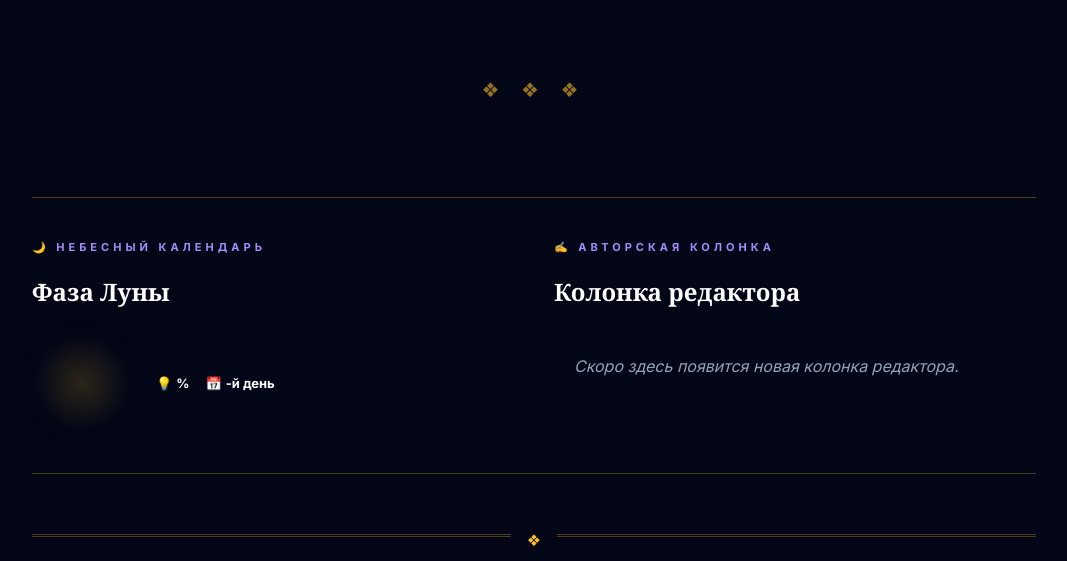
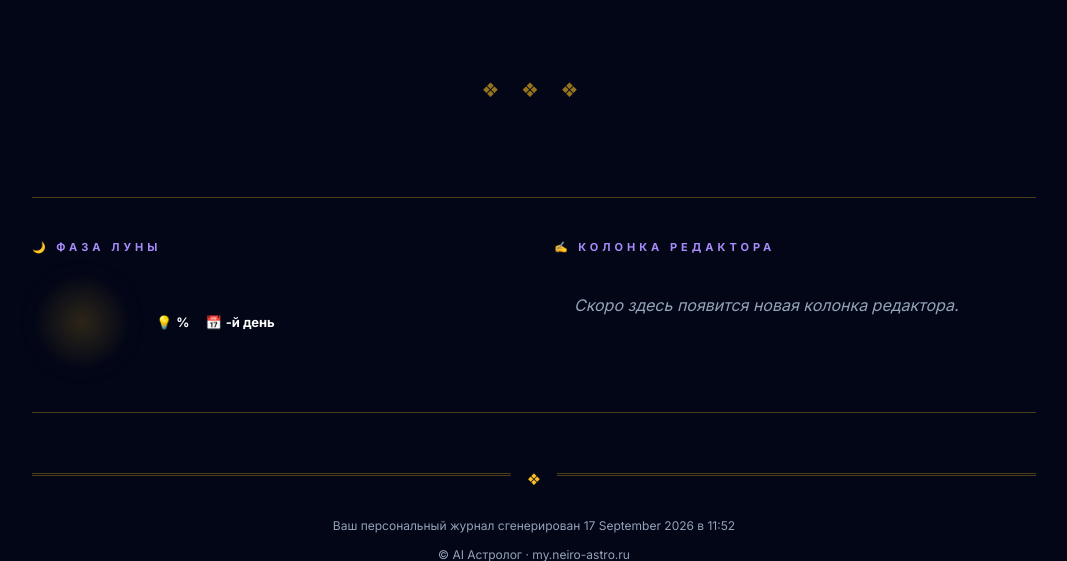
Before and after one commit to kmvlive/ai-astrolog1, a Laravel app: template backend/resources/views/magazine/show.blade.php in a window 1280 px wide. Shown: the part 981-1542 px from the top of the page, without its empty margins (106-1173 px from the left). Run offline with Laravel 12, Linux system fonts and the light colour scheme; the template is opened without the code that fills it, so the values that code supplies are empty; parts of the project's set-up code (start-up, migrations or seed data) failed here and were passed over; some libraries are stand-ins or nearby versions.

Commit message:
fix(magazine): simplify pre-footer headers
- '🌙 Небесный календарь' + 'Фаза Луны' -> '🌙 ФАЗА ЛУНЫ'
- '✍️ Авторская колонка' + 'Колонка редактора' -> '✍️ КОЛОНКА РЕДАКТОРА'
- Removed duplicate title elements

```diff
--- a/backend/resources/views/magazine/show.blade.php
+++ b/backend/resources/views/magazine/show.blade.php
@@ -905,8 +905,7 @@
     {{-- Pre-footer: Луна + Колонка редактора --}}
     <section class="journal-pre-footer">
         <div class="pre-footer-col">
-            <div class="pre-footer-kicker">🌙 Небесный календарь</div>
-            <div class="pre-footer-title">Фаза Луны</div>
+            <div class="pre-footer-kicker">🌙 ФАЗА ЛУНЫ</div>
             <div class="moon-display">
                 <div class="moon-icon">{{ $moon['emoji'] }}</div>
                 <div class="moon-info">
@@ -921,8 +920,7 @@
         </div>
 
         <div class="pre-footer-col">
-            <div class="pre-footer-kicker">✍️ Авторская колонка</div>
-            <div class="pre-footer-title">Колонка редактора</div>
+            <div class="pre-footer-kicker">✍️ КОЛОНКА РЕДАКТОРА</div>
             @if($editorPost)
                 <a href="/blog/{{ $editorPost->slug }}" class="editor-card">
                     <div class="editor-cover">
```
